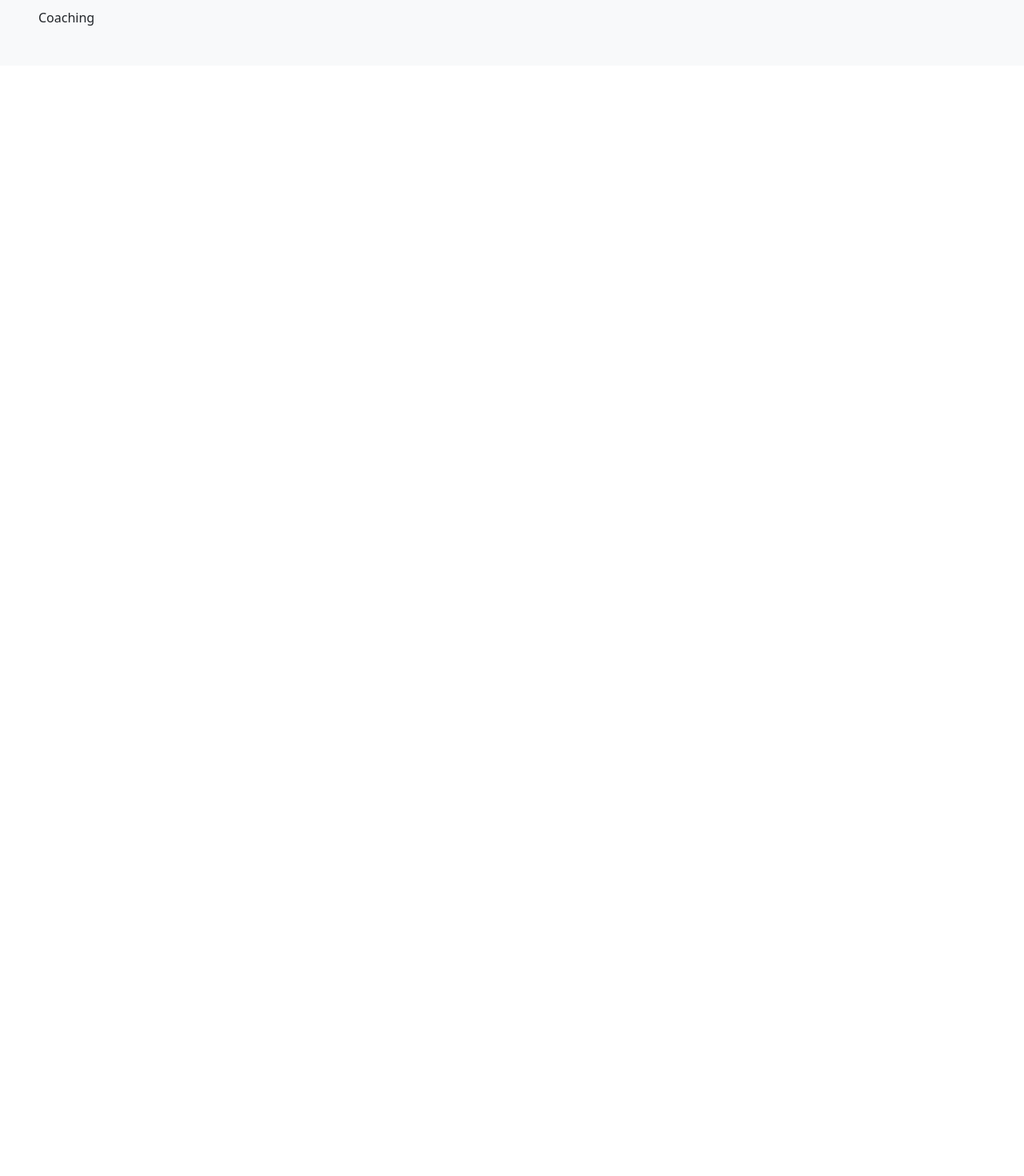
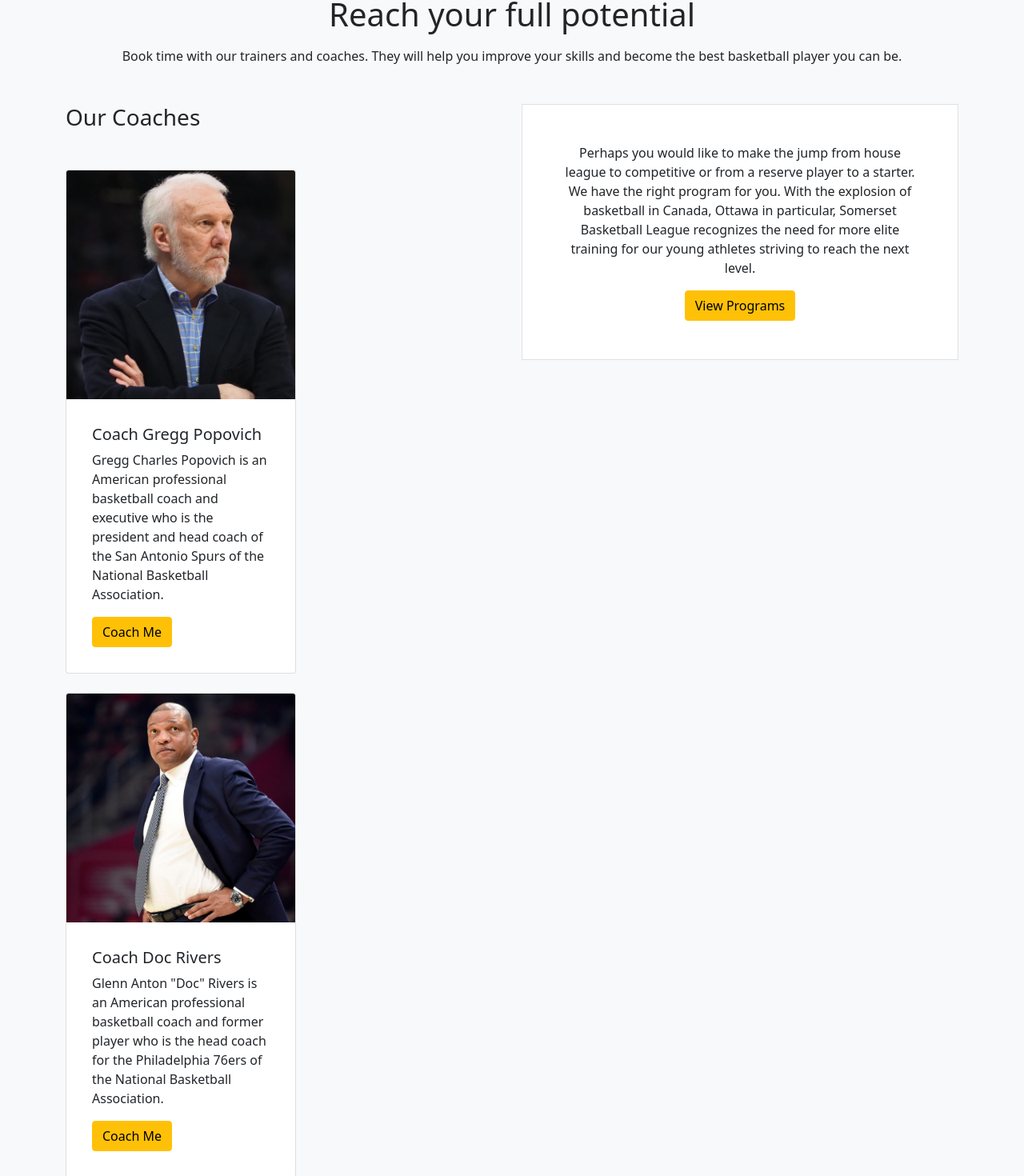
Before and after one commit to willmlennox/willmlennox.github.io, a React (Create React App) app in the folder Lab8_ReactApp/basketball_website/: page /coaching in a window 1280 px wide. Shown: the part 110-1580 px from the top of the page at 80% size. Before the commit the page ends 800 px from the top, so only its background shows below. Built offline with nearby package versions, Linux system fonts and the light colour scheme.

Commit message:
Coaching page WIP

```diff
--- a/Lab8_ReactApp/basketball_website/src/components/Coaching.js
+++ b/Lab8_ReactApp/basketball_website/src/components/Coaching.js
@@ -1,14 +1,55 @@
 import React from "react";
-import { Container } from "react-bootstrap";
+import { Row, Col, Container, Card, Button } from "react-bootstrap";
+import { Accordion } from "react-bootstrap";
 
 const Coaching = () => {
 
+    const coach1 = require("../images/coach1.jpg");
+    const coach2 = require("../images/coach2.jpg");
+
     return (
-        <Container fluid className="mt-3 bg-light p-5">
 
-            <div>
-                Coaching
-            </div>
+        <Container fluid className="bg-light p-5">
+            <Container className="">
+                <h1 className="text-center mb-3">Reach your full potential</h1>
+                <p className="text-center mb-5">Book time with our trainers and coaches. They will help you improve your skills and become the best basketball player you can be.</p>
+                <Row>
+                    <Col className="">
+                    <h3 className="mb-5">Our Coaches</h3>
+                    <Card style={{ width: '18rem' }}>
+                    <Card.Img variant="top" src={coach1} />
+                    <Card.Body className="m-3">
+                        <Card.Title>Coach Gregg Popovich</Card.Title>
+                        <Card.Text>
+                        Gregg Charles Popovich is an American professional basketball coach and executive who is the president and head coach of the San Antonio Spurs of the National Basketball Association.
+                        </Card.Text>
+                        <Button variant="warning">Coach Me</Button>
+                    </Card.Body>
+                    </Card>
+                    <br></br>
+                    <Card style={{ width: '18rem' }}>
+                    <Card.Img variant="top" src={coach2} />
+                    <Card.Body className="m-3">
+                        <Card.Title>Coach Doc Rivers</Card.Title>
+                        <Card.Text>
+                        Glenn Anton "Doc" Rivers is an American professional basketball coach and former player who is the head coach for the Philadelphia 76ers of the National Basketball Association.
+                        </Card.Text>
+                        <Button variant="warning">Coach Me</Button>
+                    </Card.Body>
+                    </Card>
+                    </Col>
+
+                    <Col>
+                        <Container className="bg-white p-5 border text-center">
+                            <p>Perhaps you would like to make the jump from house league to competitive or from a reserve player to a starter.  We have the right program for you. With the explosion of basketball in Canada, Ottawa in particular, Somerset Basketball League recognizes the need for more elite training for our young athletes striving to reach the next level. </p>
+                            <Button variant="warning">View Programs</Button>
+                        </Container>
+                    </Col>
+
+
+
+                </Row>
+            </Container>
 
          </Container>
 
```
Also changed, not shown: Lab8_ReactApp/basketball_website/src/images/coach1.jpg (added), Lab8_ReactApp/basketball_website/src/images/coach2.jpg (added).
